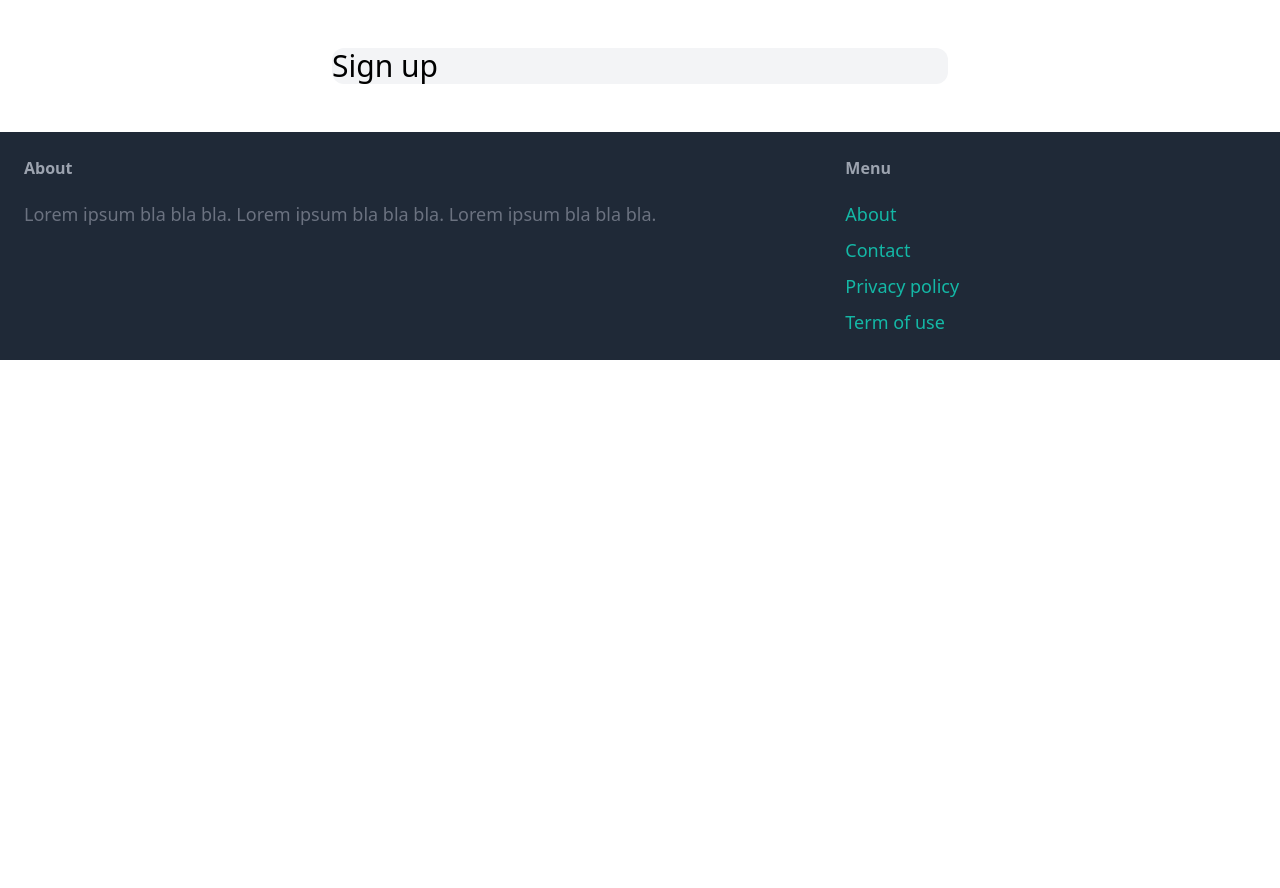
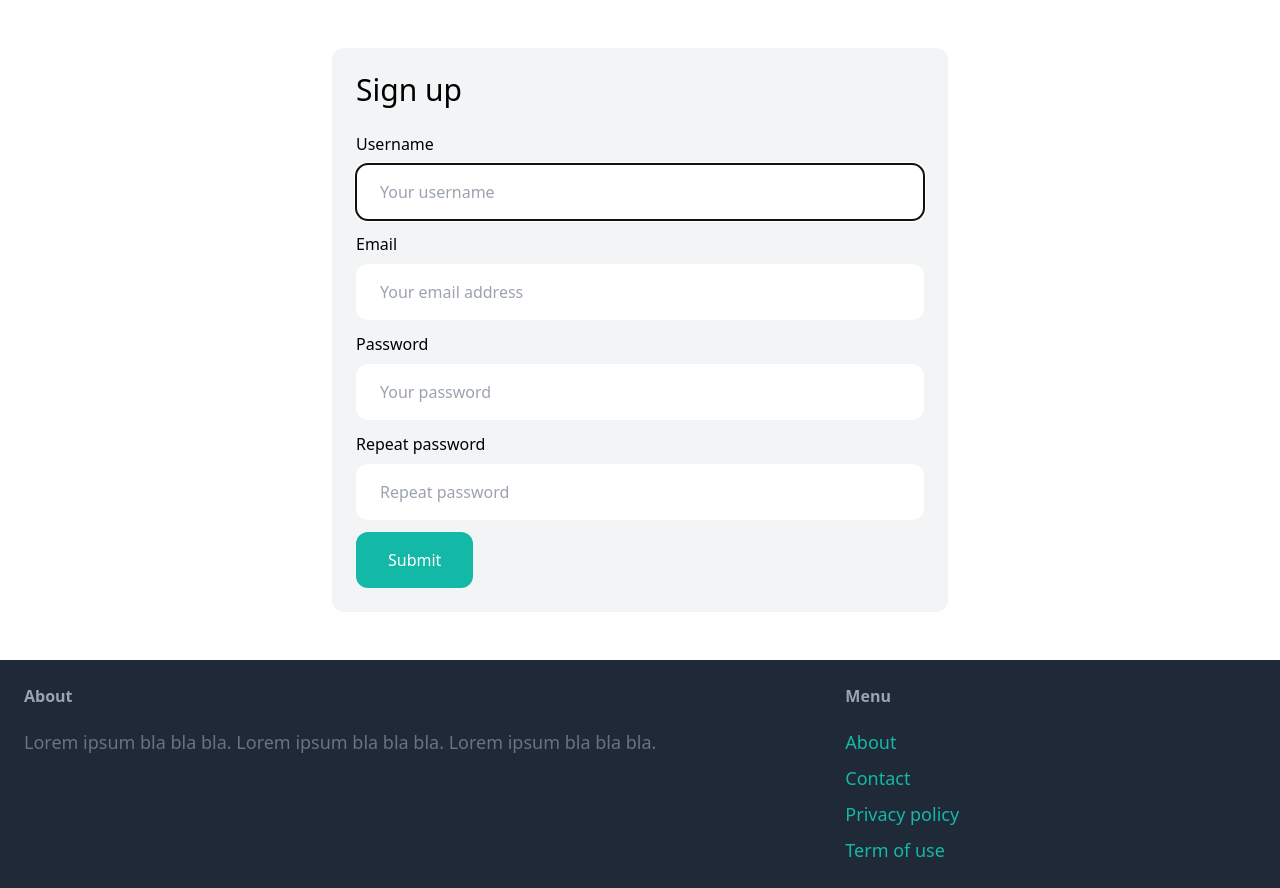
Before and after one commit to Dadcode-lab/onlinestore-market, a Django app: template core/templates/core/signup.html in a window 1280 px wide. Shown: the part 77-965 px from the top of the page. Before the commit the page ends 437 px from the top, so only its background shows below. Run offline with Django 4.2, Linux system fonts and the light colour scheme; the template is opened without the code that fills it: values that come from a table or form of the project are taken from there, others are empty; some libraries are stand-ins or nearby versions.

Commit message:
Signing up

```diff
--- a/core/forms.py
+++ b/core/forms.py
@@ -6,3 +6,20 @@ class SignupForm(UserCreationForm):
     class Meta:
         model = User
         fields = ('username', 'email', 'password1', 'password2')
+
+    username = forms.CharField(widget=forms.TextInput(attrs={
+        'placeholder': 'Your username',
+        'class': 'w-full py-4 px-6 rounded-xl'
+    }))
+    email = forms.CharField(widget=forms.EmailInput(attrs={
+        'placeholder': 'Your email address',
+        'class': 'w-full py-4 px-6 rounded-xl'
+    }))
+    password1 = forms.CharField(widget=forms.PasswordInput(attrs={
+        'placeholder': 'Your password',
+        'class': 'w-full py-4 px-6 rounded-xl'
+    }))
+    password2 = forms.CharField(widget=forms.PasswordInput(attrs={
+        'placeholder': 'Repeat password',
+        'class': 'w-full py-4 px-6 rounded-xl'
+    }))
--- a/core/templates/core/base.html
+++ b/core/templates/core/base.html
@@ -18,7 +18,7 @@
                 <a href="#" class="text-lg font-semibold hover:text-gray-500">New items</a>
                 <a href="#" class="text-lg font-semibold hover:text-gray-500">Browse</a>
 
-                <a href="#" class="px-6 py-3 text-lg font-semibold bg-teal-500 text-white rounded-xl hover:bg-teal-700">Sign up</a>
+                <a href="{% url 'core:signup' %}" class="px-6 py-3 text-lg font-semibold bg-teal-500 text-white rounded-xl hover:bg-teal-700">Sign up</a>
                 <a href="#" class="px-6 py-3 text-lg font-semibold bg-gray-500 text-white rounded-xl hover:bg-gray-700">Log in</a>
             </div>
         </nav>
--- a/core/templates/core/signup.html
+++ b/core/templates/core/signup.html
@@ -3,7 +3,43 @@
 {% block title %}Sign up{% endblock %}
 
 {% block content %}
-<div class="w-1/2 my-6 mx-auto bg-gray-100 rounded-xl">
+<div class="w-1/2 my-6 mx-auto p-6 bg-gray-100 rounded-xl">
     <h1 class="mb-6 text-3xl">Sign up</h1>
+
+    <form method="post" action=".">
+        {% csrf_token %}
+
+        <div class="mb-3">
+            <label class="inline-block mb-2">Username</label><br>
+            {{ form.username }}
+        </div>
+
+        <div class="mb-3">
+            <label class="inline-block mb-2">Email</label><br>
+            {{ form.email }}
+        </div>
+
+        <div class="mb-3">
+            <label class="inline-block mb-2">Password</label><br>
+            {{ form.password1 }}
+        </div>
+
+        <div class="mb-3">
+            <label class="inline-block mb-2">Repeat password</label><br>
+            {{ form.password2 }}
+        </div>
+
+        {% if form.errors or form.non_field_errors %}
+            <div class="mb-3 p-6 bg-red-100 rounded-xl">
+                {% for field in form %}
+                    {{ field.errors }}
+                {% endfor %}
+
+                {{ form.non_field_errors }}
+            </div>
+        {% endif %}
+
+        <button class="py-4 px-8 text-lag bg-teal-500 hover:bg-teal-700 rounded-xl text-white">Submit</button>
+    </form>
 </div>
 {% endblock %}
--- a/core/urls.py
+++ b/core/urls.py
@@ -6,5 +6,6 @@ app_name = 'core'
 
 urlpatterns = [
     path('', views.index, name='index'),
-     path('contact/', views.contact, name='contact'),
+    path('contact/', views.contact, name='contact'),
+    path('signup/', views.signup,name='signup'),
 ]
```
Also changed, not shown: core/views.py (+10 -2 lines), db.sqlite3.
